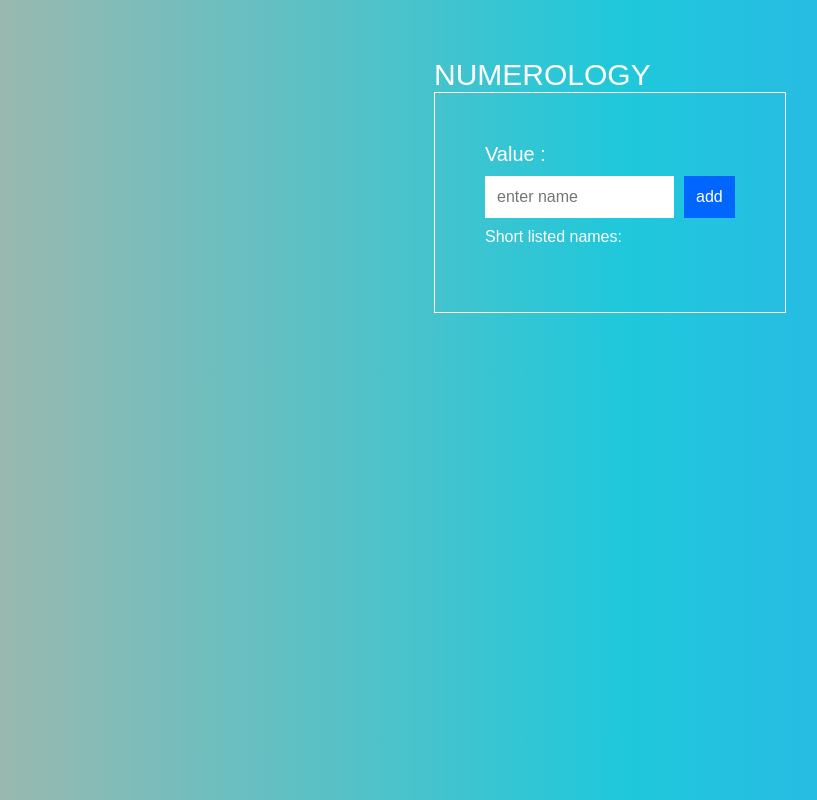
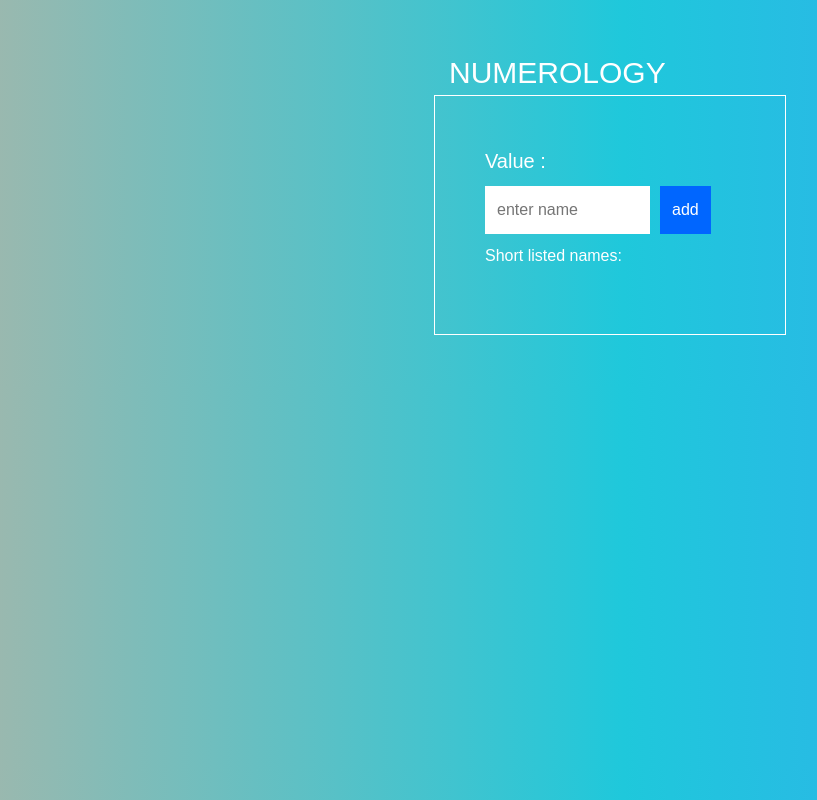
Before and after one commit to hemeshreddys/numerology-app, a React (Create React App) app: page / in a window 1280 px wide. Shown: the whole page, without its empty margins (30-847 px from the left). Built offline with nearby package versions, Linux system fonts and the light colour scheme.

Commit message:
bootstrap

```diff
--- a/package.json
+++ b/package.json
@@ -10,6 +10,7 @@
     "react-dom": "^16.7.0",
     "react-flip-move": "^3.0.3",
     "react-scripts": "2.1.3",
+    "reactstrap": "^7.0.2",
     "yarn": "^1.13.0"
   },
   "scripts": {
--- a/public/index.html
+++ b/public/index.html
@@ -2,10 +2,16 @@
 <html lang="en">
   <head>
     <title>numerology-app</title>
+    <meta charset="utf-8">
+    <meta name="viewport" content="width=device-width, initial-scale=1, shrink-to-fit=no">
+    <meta name="theme-color" content="#000000">
+    <link rel="stylesheet" href="https://stackpath.bootstrapcdn.com/bootstrap/4.1.0/css/bootstrap.min.css"
+integrity="sha384-9gVQ4dYFwwWSjIDZnLEWnxCjeSWFphJiwGPXr1jddIhOegiu1FwO5qRGvFXOdJZ4"
+crossorigin="anonymous">
   </head>
   <body>
     <div id="container">
-
+  vbc
     </div>
   </body>
 </html>
--- a/src/TodoList.js
+++ b/src/TodoList.js
@@ -1,6 +1,7 @@
 import React, { Component } from "react";
 import TodoItems from "./TodoItems";
 import "./TodoList.css";
+
 import List from './List'
 const filters = [{ property: 'name', value: 'ray' }]
 class TodoList extends Component {
@@ -84,8 +85,8 @@ class TodoList extends Component {
       <div className="todoListMain">
         <div className="header">
           <div style={{fontSize:"30px",color:"#fff"}}>NUMEROLOGY</div>
-          <div className="mainContainer">
-            <div className="innerContainer">
+          <div className="row mainContainer">
+            <div className="col-xs-12 innerContainer">
               <div style={{fontSize:"20px",color:"#fff"}}>Value : {this.state.inputNum}</div>
               <input value={this.state.inputVal.toUpperCase()} onChange={(e) => {this.onInputChange(e)}}  onKeyPress={this.handleTest}
               placeholder="enter name">
```
Also changed, not shown: 1 other file (tests, documents, lock files or other folders).
